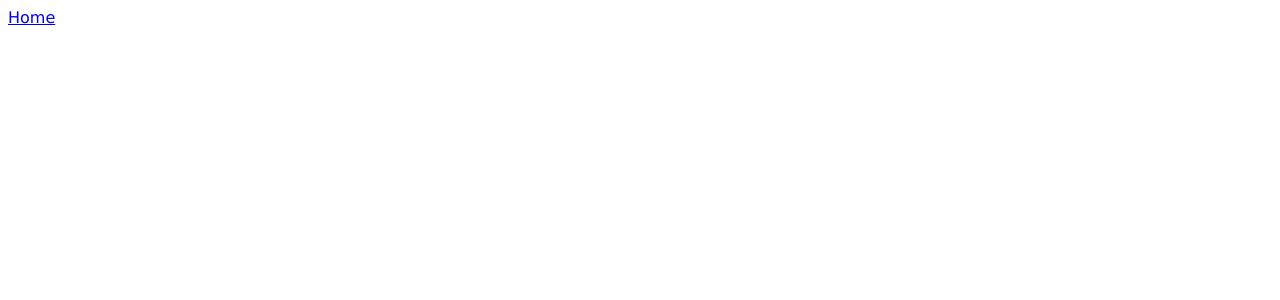
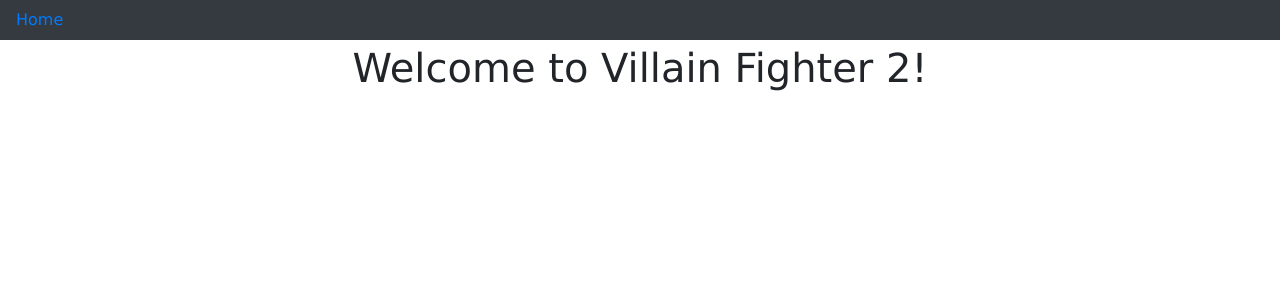
Before and after one commit to tcov189/villain-fighter-2, a Vue app: page /#/ in a window 1280 px wide. Shown: the top 300 px of the page. Built offline with nearby package versions, Linux system fonts and the light colour scheme.

Commit message:
Bringing in BS and jQuery (gross)

```diff
--- a/package.json
+++ b/package.json
@@ -8,7 +8,9 @@
     "lint": "vue-cli-service lint"
   },
   "dependencies": {
+    "bootstrap": "^4.5.0",
     "core-js": "^3.6.4",
+    "jquery": "^3.5.1",
     "register-service-worker": "^1.7.1",
     "vue": "^2.6.11",
     "vue-router": "^3.1.6"
--- a/src/App.vue
+++ b/src/App.vue
@@ -1,9 +1,11 @@
 <template>
   <div id="app">
-    <div id="nav">
-      <router-link to="/">Home</router-link>
-    </div>
-    <router-view/>
+      <nav class="nav navbar bg-dark" id="nav">
+        <router-link to="/">Home</router-link>
+      </nav>
+      <div class="container mt-1">
+        <router-view />
+      </div>
   </div>
 </template>
 
--- a/src/main.js
+++ b/src/main.js
@@ -2,6 +2,9 @@ import Vue from 'vue';
 import App from './App.vue';
 import './registerServiceWorker';
 import router from './router';
+
+import 'bootstrap/dist/js/bootstrap.bundle';
+import 'bootstrap/dist/css/bootstrap.min.css';
 
 Vue.config.productionTip = false;
 
--- a/src/views/Home.vue
+++ b/src/views/Home.vue
@@ -1,6 +1,6 @@
 <template>
-  <div class="home">
-    <!-- Home -->
+  <div>
+    <h1 class="text-center">Welcome to Villain Fighter 2!</h1>
   </div>
 </template>
 
```
Also changed, not shown: 1 other file (tests, documents, lock files or other folders).
